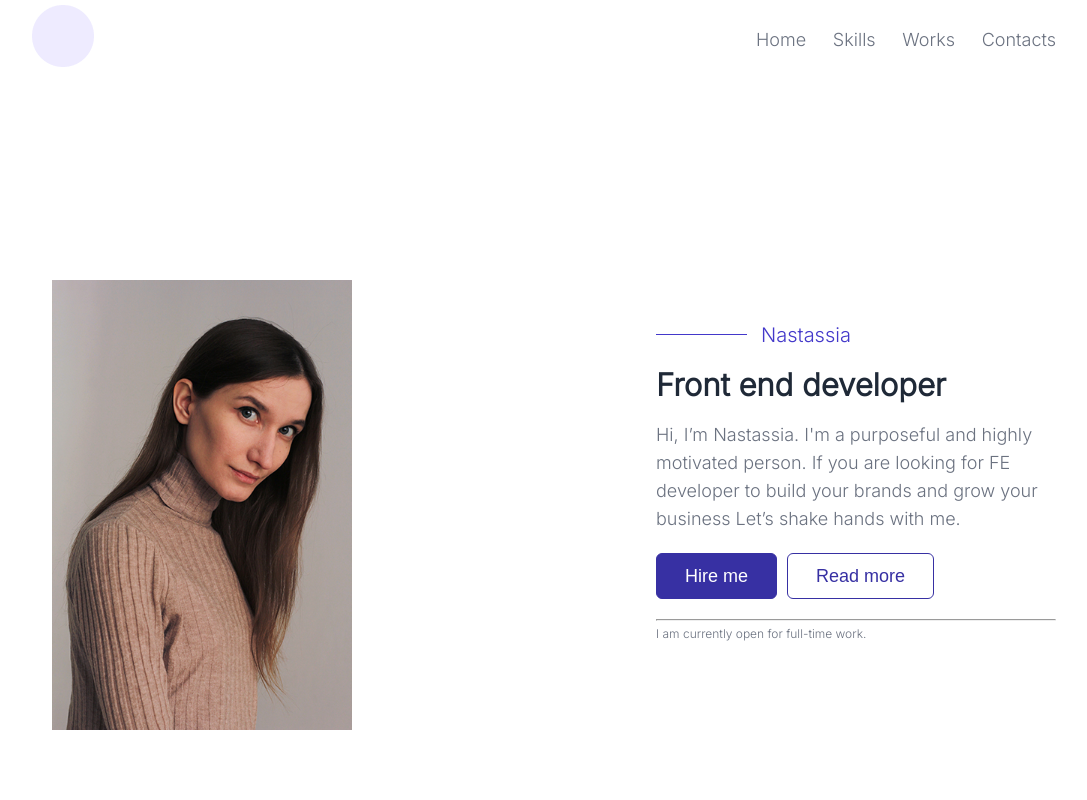
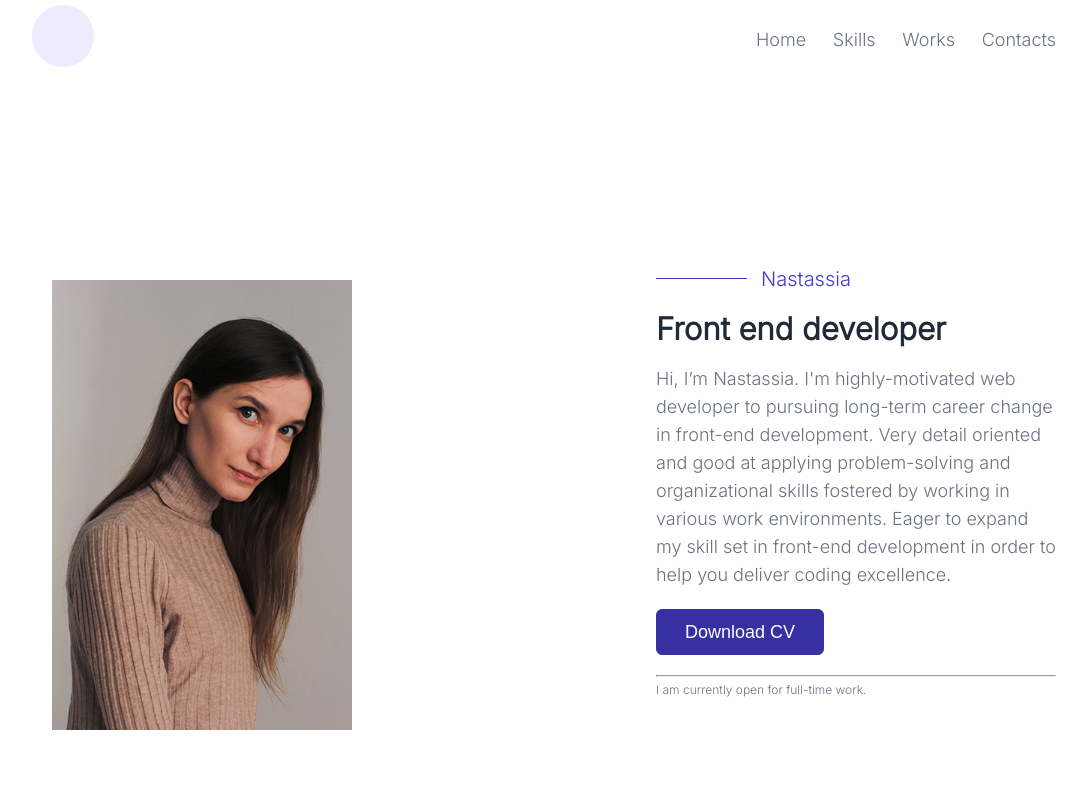
Before and after one commit to NastassiaMikhalenka/portfolio, a React (Create React App) app: page / in a window 1280 px wide. Shown: the top 800 px of the page, without its empty margins (96-1183 px from the left). Built offline with nearby package versions, Linux system fonts and the light colour scheme.

Commit message:
content for mainContainer

```diff
--- a/src/components/main/Main.tsx
+++ b/src/components/main/Main.tsx
@@ -16,11 +16,11 @@ export const Main = () => {
                         <span className={classes.greetings_Name}>Nastassia</span>
                     </div>
                     <h2 className={classes.greetings_Vac}>Front end developer</h2>
-                    <p className={classes.greetings_Text}>Hi, I’m Nastassia. I'm a purposeful and highly motivated person.
-                        If you are looking for FE developer to build your brands and grow your business Let’s shake hands with me.</p>
+                    <p className={classes.greetings_Text}>Hi, I’m Nastassia. I'm highly-motivated web developer to pursuing long-term career change in front-end development. Very detail oriented and good at applying problem-solving and organizational skills fostered by working in various work environments. Eager to expand my skill set in front-end development in order to help you deliver coding excellence.</p>
                     <div className={classes.greetings_ContainerButtons}>
-                        <button className={classes.greetings_ButtonHireMe}>Hire me</button>
-                        <button className={classes.greetings_ButtonReadMore}>Read more</button>
+                        <a target="_blank"
+                           href={"https://drive.google.com/file/d/1i2OaoNaOV4F7wbTs6gq3caNhX4PTW5cP/view?usp=sharing"}><button className={classes.greetings_ButtonHireMe}>Download CV</button></a>
+                        {/*<button className={classes.greetings_ButtonReadMore}>Read more</button>*/}
                     </div>
                     <hr/>
                     <p className={classes.greetings_TextBottom}>I am currently open for full-time work.</p>
```
